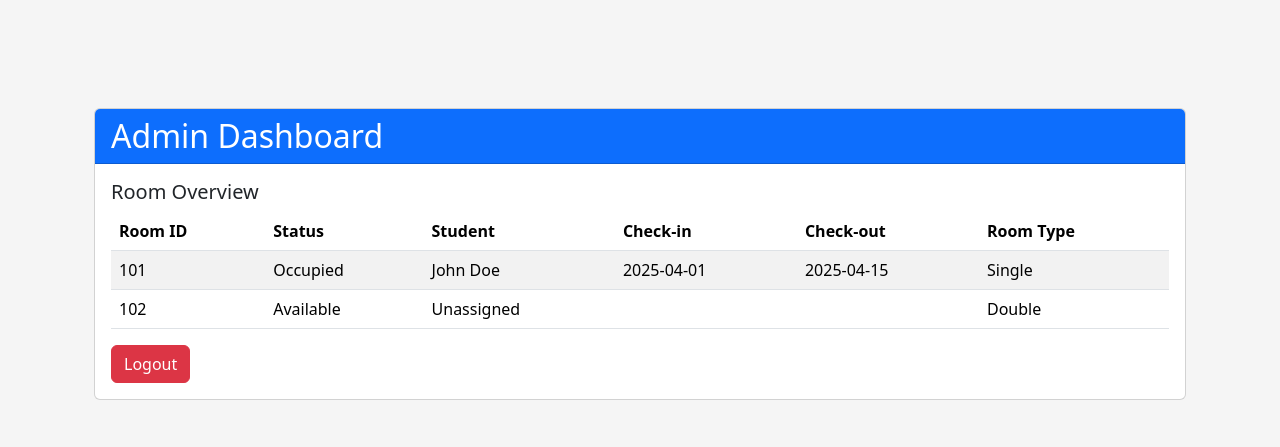
After one commit to admsht/cs451-team-project, a Flask app: page /admin/dashboard in a window 1280 px wide. The commit adds this page. Shown: the top 447 px of the page. Run offline with Flask 3, Linux system fonts and the light colour scheme; the visitor is signed in with stand-in values (Sample User, id 1).

Commit message:
Integrate Admin Login & Enhance Student Registration

```diff
--- a/Project/RoomBookingSystem.py
+++ b/Project/app.py
@@ -8,15 +8,16 @@ app = Flask(__name__)
 app.secret_key = os.urandom(24)  # Generate a random secret key
 
 # Configure PostgreSQL connection
-app.config['SQLALCHEMY_DATABASE_URI'] = 'postgresql://postgres:123456@localhost:5432/room_booking'
+app.config['SQLALCHEMY_DATABASE_URI'] = 'postgresql://adams:post@localhost:5432/postgres'
 app.config['SQLALCHEMY_TRACK_MODIFICATIONS'] = False
 
 # Initialize extensions
 db = SQLAlchemy(app)
 bcrypt = Bcrypt(app)
 
-# Define User model
+# Define User model for students with an explicit table name to avoid reserved keywords
 class User(db.Model):
+    __tablename__ = 'users'  # Changed from default "user" to "users"
     id = db.Column(db.Integer, primary_key=True)
     username = db.Column(db.String(80), unique=True, nullable=False)
     password = db.Column(db.String(120), nullable=False)
@@ -26,7 +27,7 @@ class User(db.Model):
     def __repr__(self):
         return f'<User {self.username}>'
 
-# Login required decorator
+# Student login required decorator
 def login_required(f):
     @wraps(f)
     def decorated_function(*args, **kwargs):
@@ -36,32 +37,59 @@ def login_required(f):
         return f(*args, **kwargs)
     return decorated_function
 
+# Admin login required decorator
+def admin_login_required(f):
+    @wraps(f)
+    def decorated_function(*args, **kwargs):
+        if 'admin' not in session:
+            flash('Please log in as admin to access this page', 'danger')
+            return redirect(url_for('admin_login'))
+        return f(*args, **kwargs)
+    return decorated_function
+
+# Sample room data for admin dashboard demonstration.
+rooms_data = [
+    {
+        'id': 101,
+        'status': 'Occupied',
+        'student': {'name': 'John Doe'},
+        'check_in_date': '2025-04-01',
+        'check_out_date': '2025-04-15',
+        'room_type': 'Single'
+    },
+    {
+        'id': 102,
+        'status': 'Available',
+        'student': None,
+        'check_in_date': '',
+        'check_out_date': '',
+        'room_type': 'Double'
+    },
+    # Add more room records as needed.
+]
+
+# Landing page: let user choose login type.
 @app.route('/')
 def index():
-    return redirect(url_for('login'))
+    return render_template('index.html')
 
+# Student login route
 @app.route('/login', methods=['GET', 'POST'])
 def login():
     if request.method == 'POST':
         username = request.form.get('username')
         password = request.form.get('password')
-
         user = User.query.filter_by(username=username).first()
-
-        if user:
-            # Check if password is correct
-            if bcrypt.check_password_hash(user.password, password):
-                session['user_id'] = user.id
-                session['username'] = user.username
-                flash('Login successful!', 'success')
-                return redirect(url_for('dashboard'))
-            else:
-                flash('Invalid password', 'danger')
+        if user and bcrypt.check_password_hash(user.password, password):
+            session['user_id'] = user.id
+            session['username'] = user.username
+            flash('Login successful!', 'success')
+            return redirect(url_for('dashboard'))
         else:
-            flash('Username not found', 'danger')
-
+            flash('Invalid credentials', 'danger')
     return render_template('login.html')
 
+# Student registration route
 @app.route('/register', methods=['GET', 'POST'])
 def register():
     if request.method == 'POST':
@@ -70,15 +98,12 @@ def register():
         confirm_password = request.form.get('confirm_password')
         student_id = request.form.get('student_id')
         email = request.form.get('email')
-
-        # Simple validation
         existing_user = User.query.filter_by(username=username).first()
         if existing_user:
             flash('Username already exists', 'danger')
         elif password != confirm_password:
             flash('Passwords do not match', 'danger')
         else:
-            # Hash the password and store user
             hashed_password = bcrypt.generate_password_hash(password).decode('utf-8')
             new_user = User(
                 username=username,
@@ -86,28 +111,49 @@ def register():
                 student_id=student_id,
                 email=email
             )
-
-            # Add to database
             db.session.add(new_user)
             db.session.commit()
-
             flash('Registration successful! Please log in.', 'success')
             return redirect(url_for('login'))
-
     return render_template('register.html')
 
+# Student dashboard route
 @app.route('/dashboard')
 @login_required
 def dashboard():
-    return render_template('dashboard.html', username=session['username'])
+    return render_template('dashboard.html', username=session.get('username'))
 
+# Admin login route
+@app.route('/admin/login', methods=['GET', 'POST'])
+def admin_login():
+    if request.method == 'POST':
+        admin_username = request.form.get('admin_username')
+        admin_password = request.form.get('admin_password')
+        # For demonstration, we hard-code admin credentials.
+        if admin_username == 'admin' and admin_password == 'adminpass':
+            session['admin'] = True
+            flash('Admin login successful!', 'success')
+            return redirect(url_for('admin_dashboard'))
+        else:
+            flash('Invalid admin credentials', 'danger')
+    return render_template('admin_login.html')
+
+# Admin dashboard route
+@app.route('/admin/dashboard')
+@admin_login_required
+def admin_dashboard():
+    return render_template('admin_dashboard.html', rooms=rooms_data)
+
+# Logout route for both admin and students.
 @app.route('/logout')
 def logout():
     session.pop('user_id', None)
+    session.pop('username', None)
+    session.pop('admin', None)
     flash('You have been logged out', 'info')
-    return redirect(url_for('login'))
+    return redirect(url_for('index'))
 
 if __name__ == '__main__':
     with app.app_context():
-        db.create_all()  # Create tables within app context
+        db.create_all()  # Create database tables if they don't exist.
     app.run(debug=True)
--- /dev/null
+++ b/Project/templates/admin_dashboard.html
@@ -0,0 +1,47 @@
+{% extends "layout.html" %}
+
+{% block title %}Admin Dashboard{% endblock %}
+
+{% block content %}
+<div class="container py-5">
+    <div class="card">
+        <div class="card-header bg-primary text-white">
+            <h2 class="mb-0">Admin Dashboard</h2>
+        </div>
+        <div class="card-body">
+            <h5 class="card-title">Room Overview</h5>
+            <table class="table table-striped">
+                <thead>
+                    <tr>
+                        <th>Room ID</th>
+                        <th>Status</th>
+                        <th>Student</th>
+                        <th>Check-in</th>
+                        <th>Check-out</th>
+                        <th>Room Type</th>
+                    </tr>
+                </thead>
+                <tbody>
+                    {% for room in rooms %}
+                    <tr>
+                        <td>{{ room.id }}</td>
+                        <td>{{ room.status }}</td>
+                        <td>
+                            {% if room.student %}
+                                {{ room.student.name }}
+                            {% else %}
+                                Unassigned
+                            {% endif %}
+                        </td>
+                        <td>{{ room.check_in_date }}</td>
+                        <td>{{ room.check_out_date }}</td>
+                        <td>{{ room.room_type }}</td>
+                    </tr>
+                    {% endfor %}
+                </tbody>
+            </table>
+            <a href="{{ url_for('logout') }}" class="btn btn-danger">Logout</a>
+        </div>
+    </div>
+</div>
+{% endblock %}
--- a/Project/dashboard.html
+++ b/Project/templates/dashboard.html
@@ -9,9 +9,8 @@
             <h2 class="mb-0">Welcome, {{ username }}!</h2>
         </div>
         <div class="card-body">
-            <h5 class="card-title">Dashboard</h5>
-            <p class="card-text">This is your dashboard.</p>
-            <p>This is a placeholder page. The full Room Booking System functionality will be implemented here.</p>
+            <h5 class="card-title">Student Dashboard</h5>
+            <p class="card-text">This is your dashboard. Room booking functionality will appear here.</p>
             <a href="{{ url_for('logout') }}" class="btn btn-danger">Logout</a>
         </div>
     </div>
--- a/Project/login.html
+++ b/Project/templates/login.html
@@ -1,10 +1,10 @@
 {% extends "layout.html" %}
 
-{% block title %}Login{% endblock %}
+{% block title %}Student Login{% endblock %}
 
 {% block content %}
 <div class="form-container">
-    <h2 class="text-center mb-4">Login</h2>
+    <h2 class="text-center mb-4">Student Login</h2>
     <form method="POST">
         <div class="mb-3">
             <label for="username" class="form-label">Username</label>
```
Also changed, not shown: Project/templates/admin_login.html (added, +22 -0 lines), Project/templates/index.html (added, +20 -0 lines), Project/templates/layout.html (line endings or trailing spaces), Project/templates/register.html (line endings or trailing spaces), README.md, queries/RoomBookingSystem.sql (renamed from RoomBookingSystem.sql), queries/submit-repair-requests.sql (renamed from submit-repair-requests.sql), queries/track-repair-status.sql (renamed from track-repair-status.sql), 1 other file.
